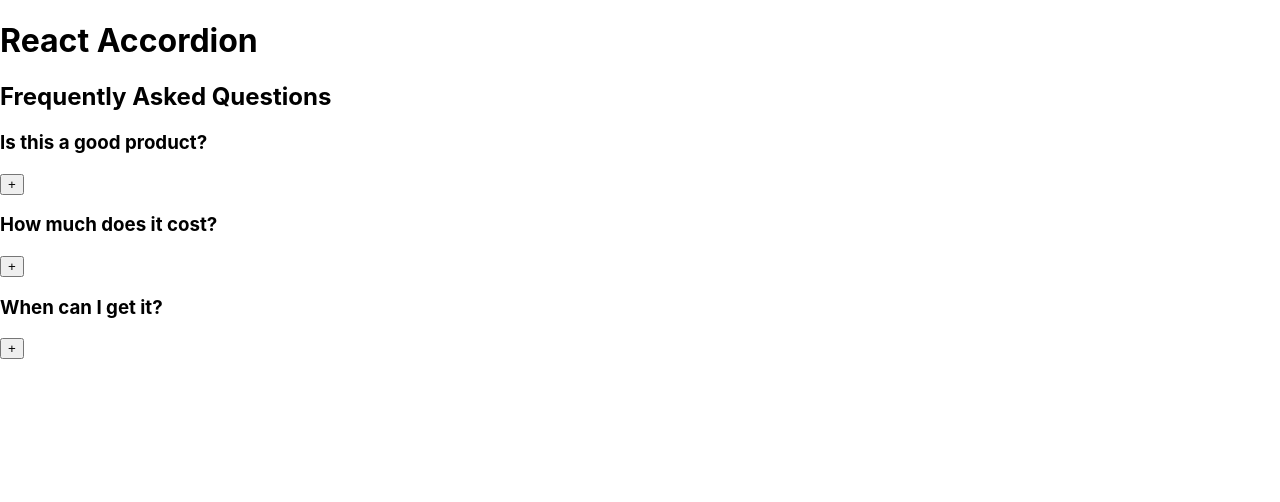
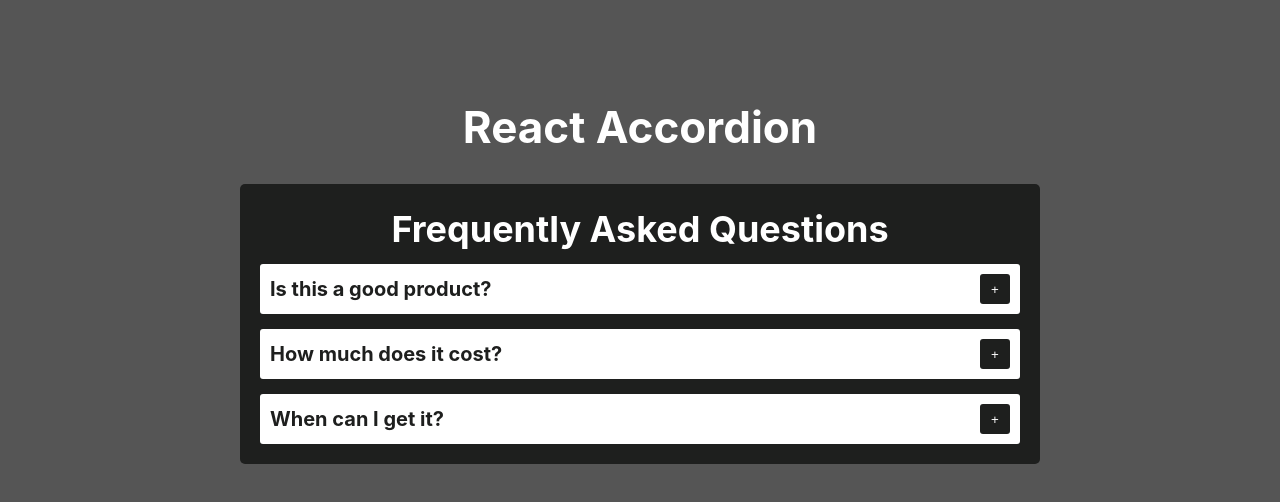
Before and after one commit to Will-Andrade/react-accordion, a React (Create React App) app: page / in a window 1280 px wide. Shown: the top 502 px of the page. Built offline with nearby package versions, Linux system fonts and the light colour scheme; the HTML template or start-up script is replaced by a standard one.

Commit message:
feat: added styles to the app

```diff
--- a/src/App.css
+++ b/src/App.css
@@ -1,38 +1,12 @@
-.App {
-  text-align: center;
+main {
+  display: flex;
+  flex-direction: column;
+  justify-content: center;
+  align-items: center;
+  gap: 3rem;
+  margin: 10rem;
 }
 
-.App-logo {
-  height: 40vmin;
-  pointer-events: none;
+h1 {
+  font-size: 4.4rem;
 }
-
-@media (prefers-reduced-motion: no-preference) {
-  .App-logo {
-    animation: App-logo-spin infinite 20s linear;
-  }
-}
-
-.App-header {
-  background-color: #282c34;
-  min-height: 100vh;
-  display: flex;
-  flex-direction: column;
-  align-items: center;
-  justify-content: center;
-  font-size: calc(10px + 2vmin);
-  color: white;
-}
-
-.App-link {
-  color: #61dafb;
-}
-
-@keyframes App-logo-spin {
-  from {
-    transform: rotate(0deg);
-  }
-  to {
-    transform: rotate(360deg);
-  }
-}
--- a/src/components/Accordion/Accordion.component.tsx
+++ b/src/components/Accordion/Accordion.component.tsx
@@ -1,5 +1,6 @@
 import { AccordionData } from "../../types";
 import AccordionItem from "../AccordionItem";
+import classes from './Accordion.styles.module.css';
 
 type AccordionComponentProps = {
   selectedItem: null | number;
@@ -12,11 +13,9 @@ export default function AccordionComponent({
   accordionContent,
   onButtonClickHandler
 }: AccordionComponentProps): JSX.Element {
-
-
   return (
-    <section>
-      <h2>Frequently Asked Questions</h2>
+    <section className={classes['accordion-box']}>
+      <h2 className={classes.title}>Frequently Asked Questions</h2>
       {accordionContent.map(({ id, title, content }: AccordionData) => (
         <AccordionItem
           id={id}
--- /dev/null
+++ b/src/components/Accordion/Accordion.styles.module.css
@@ -0,0 +1,18 @@
+.accordion-box {
+  display: flex;
+  flex-direction: column;
+  justify-content: center;
+  align-items: center;
+  background: #1e1f1e;
+  color: #fff;
+  max-width: 80rem;
+  width: 100%;
+  border-radius: .5rem;
+  padding: 2rem;
+}
+
+.title {
+  font-size: 3.6rem;
+  line-height: 1.4;
+  margin-bottom: 1rem;
+}
--- a/src/components/AccordionItem/AccordionItem.component.tsx
+++ b/src/components/AccordionItem/AccordionItem.component.tsx
@@ -1,3 +1,5 @@
+import classes from './AccordionItem.styles.module.css';
+
 type AccordionItemProps = {
   id: number;
   title: string;
@@ -14,14 +16,18 @@ export default function AccordionItemComponent({
   onClickHandler
 }: AccordionItemProps) {
   return (
-  <article>
-    <div>
-      <h3>{title}</h3>
-      <button type='button' onClick={() => onClickHandler(id)}>
+  <article className={classes.card}>
+    <div className={classes['card-content']}>
+      <h3 className={classes['card-title']}>{title}</h3>
+      <button
+        type='button'
+        className={classes['toggle-btn']}
+        onClick={() => onClickHandler(id)}
+      >
         {id === selectedItem ? '-' : '+'}
       </button>
     </div>
-    {id === selectedItem && <p>{content}</p>}
+    {id === selectedItem && <p className={classes.content}>{content}</p>}
   </article>
   );
 };
--- /dev/null
+++ b/src/components/AccordionItem/AccordionItem.styles.module.css
@@ -0,0 +1,40 @@
+.card {
+  width: 100%;
+  background: #fff;
+  color: #1e1f1e;
+  padding: 1rem;
+  border-radius: .3rem;
+}
+
+.card:not(:last-child) {
+  margin: 0 0 1.5rem 0;
+}
+
+.card-content {
+  display: flex;
+  justify-content: space-between;
+  align-items: center;
+}
+
+.card-title {
+  font-size: 2rem;
+  line-height: 1.2;
+}
+
+.toggle-btn {
+  display: block;
+  padding: .5rem 1rem;
+  border: none;
+  background: #1e1f1e;
+  color: #fff;
+  border-radius: .3rem;
+  width: 3rem;
+  height: 3rem;
+}
+
+.content {
+  font-size: 1.6rem;
+  padding: 1rem 0 0 0;
+  line-height: 1;
+  transition: all .3s ease-in;
+}
--- a/src/index.css
+++ b/src/index.css
@@ -1,3 +1,14 @@
+* {
+  box-sizing: border-box;
+  margin: 0;
+  padding: 0;
+}
+
+html {
+  font-size: 62.5%;
+  background-color: #555;
+}
+
 body {
   margin: 0;
   font-family: -apple-system, BlinkMacSystemFont, 'Segoe UI', 'Roboto', 'Oxygen',
@@ -5,6 +16,7 @@ body {
     sans-serif;
   -webkit-font-smoothing: antialiased;
   -moz-osx-font-smoothing: grayscale;
+  color: #fff;
 }
 
 code {
```
